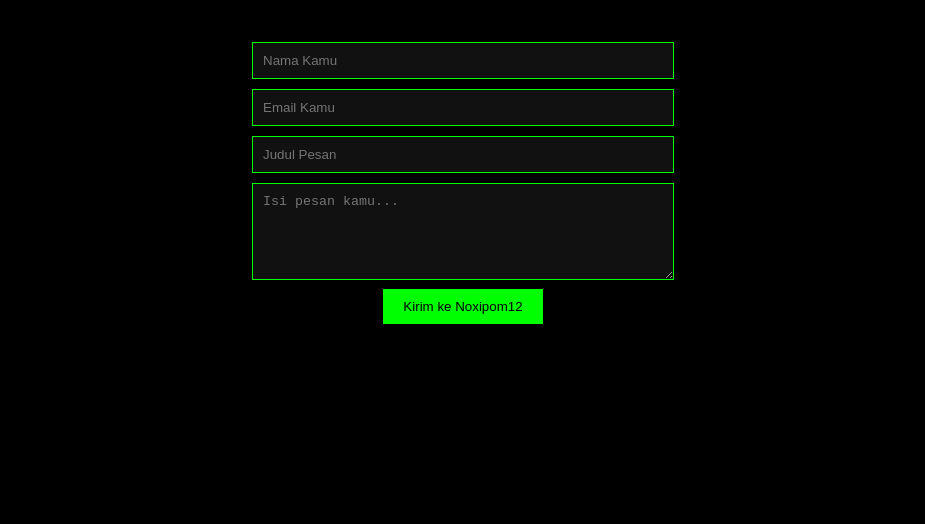
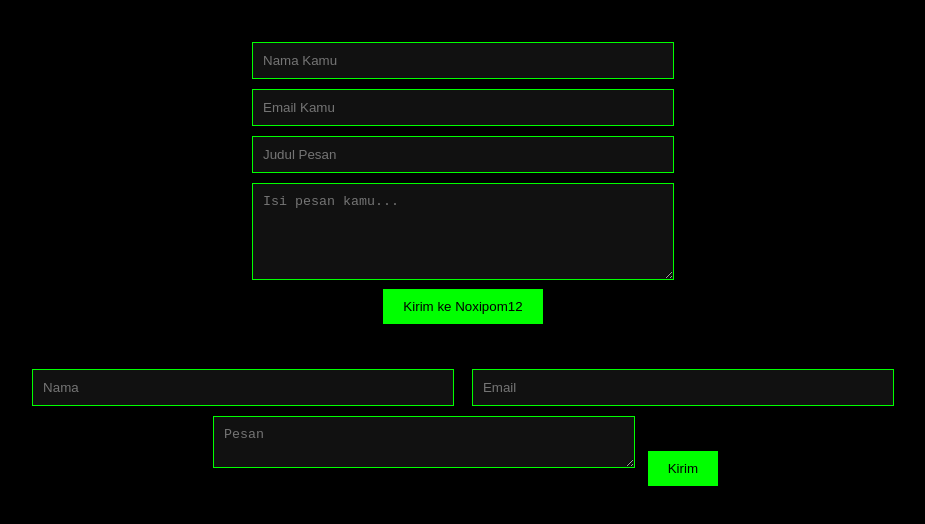
Before and after one commit to Noxipom12/Testing, a plain HTML site: page index.html in a window 1280 px wide. Shown: the part 336-860 px from the top of the page, without its empty margins (177-1102 px from the left). Before the commit the page ends 800 px from the top, so only its background shows below. Drawn offline with nearby package versions, Linux system fonts and the light colour scheme.

Commit message:
Update index.html

```diff
--- a/index.html
+++ b/index.html
@@ -67,10 +67,17 @@
   </form>
 
   <!-- EmailJS -->
+<form id="contact-form">
+  <input type="text" name="from_name" placeholder="Nama" required>
+  <input type="email" name="reply_to" placeholder="Email" required>
+  <textarea name="message" placeholder="Pesan" required></textarea>
+  <button type="submit">Kirim</button>
+</form>
+
 <script src="https://cdn.jsdelivr.net/npm/emailjs-com@3/dist/email.min.js"></script>
 <script>
   (function(){
-    // pakai PUBLIC key
+    // PUBLIC KEY kamu
     emailjs.init("su3CJ45UmaomRbGY3");
   })();
 
@@ -79,7 +86,7 @@
 
     emailjs.sendForm(
       'service_icqlz2r',   // Service ID dari dashboard
-      'template_jrmy33b',   // Ganti dengan Template ID kamu
+      'template_jrmy33b', // Template ID yang kamu punya
       this
     ).then(function() {
       alert('Pesan berhasil dikirim!');
@@ -91,5 +98,6 @@
 
 
 
+
 </body>
 </html>
```
Lines whose indentation alone changed are shown as unchanged.
